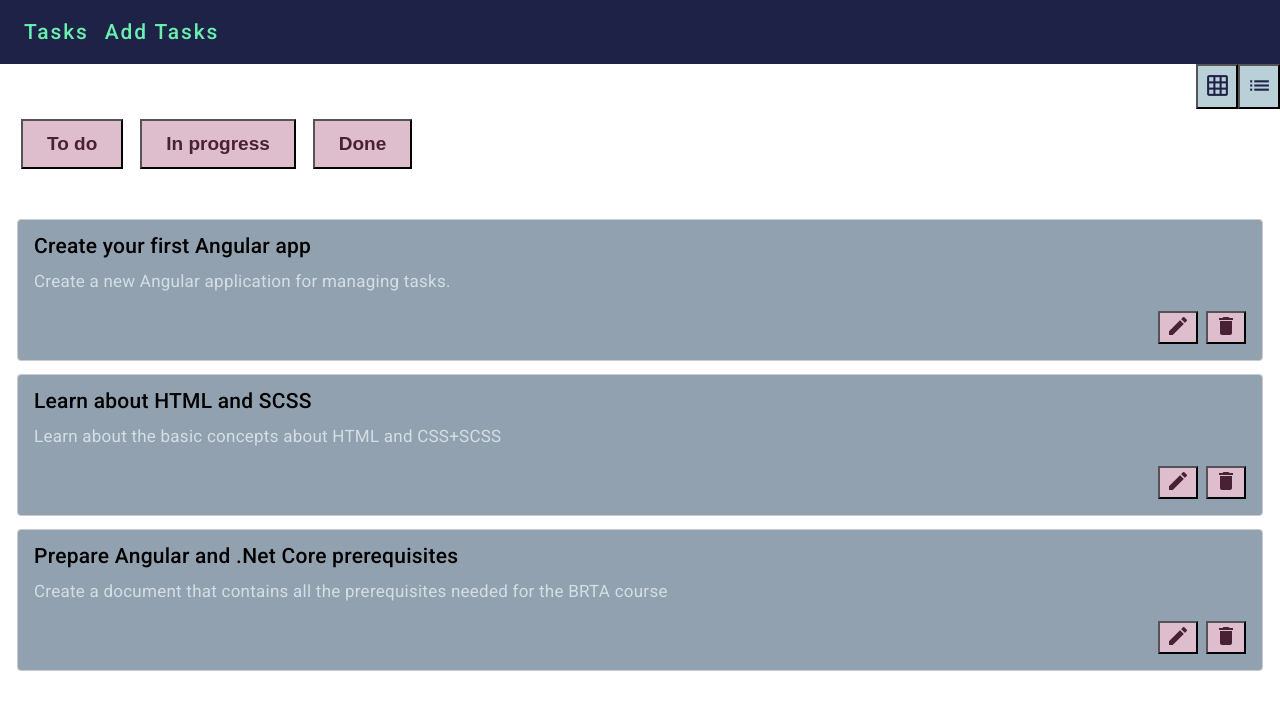
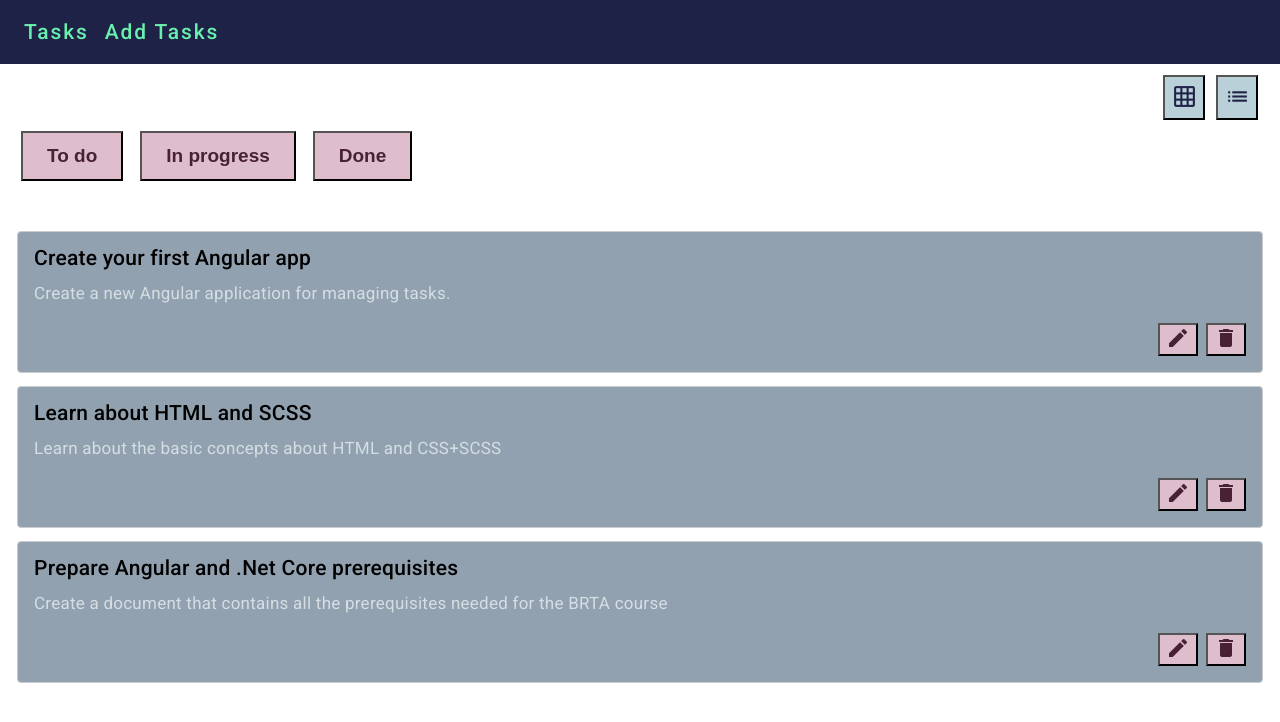
Before and after one commit to ioana-manghiuc/task-tracker, an Angular app in the folder task-tracker/: page / in a window 1280 px wide. Shown: the top 722 px of the page. Built offline with nearby package versions, Linux system fonts and the light colour scheme.

Commit message:
Updated toggle view buttons' margins.

```diff
--- a/task-tracker/src/tasks-view/tasks-view.component.scss
+++ b/task-tracker/src/tasks-view/tasks-view.component.scss
@@ -1,13 +1,16 @@
 .buttons {
   display: flex;
   justify-content: flex-end;
-  margin-bottom: 10px;
+  margin-bottom: 11px;
+  margin-right:11px;
+  margin-top:11px;
 }
 
 .buttons button{
   background-color: #bad0d8;
   color:#1e2246;
   padding:7px 7px;
+  margin-right:11px;
 }
 
 .mat-icon{
```
